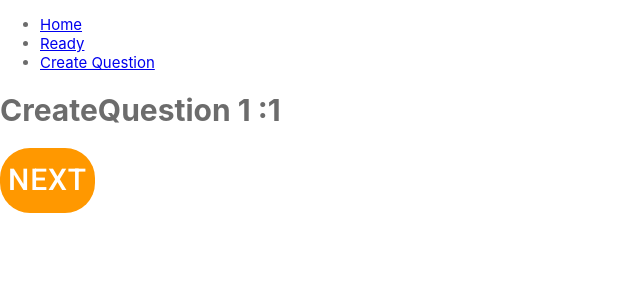
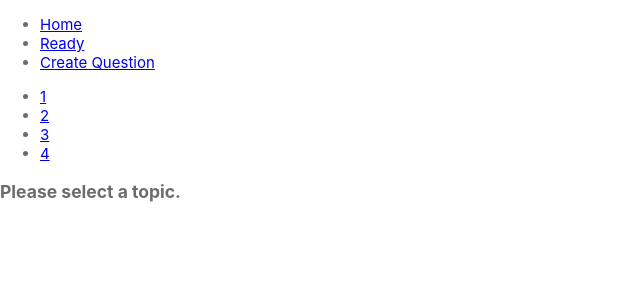
Before and after one commit to sniirr/GOD, a React (Create React App) app in the folder client/: page /create_question in a window 1280 px wide. Shown: the top 300 px of the page, without its empty margins (0-640 px from the left). Built offline with nearby package versions, Linux system fonts and the light colour scheme.

Commit message:
init solution

```diff
--- a/client/src/views/pages/CreateQuestion/CreateQuestion.tsx
+++ b/client/src/views/pages/CreateQuestion/CreateQuestion.tsx
@@ -1,4 +1,12 @@
 import React, { FC, ReactElement, useState } from 'react';
+import {
+    BrowserRouter as Router,
+    Switch,
+    Route,
+    Link,
+    useParams,
+    useRouteMatch
+} from "react-router-dom";
 
 import CreateQuestion1 from './CreateQuestion1';
 import CreateQuestion2 from './CreateQuestion2';
@@ -7,29 +15,67 @@ import CreateQuestion4 from './CreateQuestion4';
 
 export interface createQuestionProps {
     position: number;
-    setPosition:React.Dispatch<React.SetStateAction<number>>;
+    setPosition: React.Dispatch<React.SetStateAction<number>>;
 }
 
 
 const CreateQuestion: FC = () => {
     const [position, setPosition] = useState(1);
+    let { path, url } = useRouteMatch();
 
     return (
         <div>
-            {setPage(position, setPosition)}
+            <ul>
+                <li>
+                    <Link to={`${url}/1`}>1</Link>
+                </li>
+                <li>
+                    <Link to={`${url}/2`}>2</Link>
+                </li>
+                <li>
+                    <Link to={`${url}/3`}>3</Link>
+                </li>
+                <li>
+                    <Link to={`${url}/4`}>4</Link>
+                </li>
+            </ul>
+            <Switch>
+                <Route exact path={path}>
+                    <h3>Please select a topic.</h3>
+                </Route>
+                <Route path={`${path}/:topicId`}>
+                    <Topic />
+                </Route>
+            </Switch>
+        </div>
+    );
+}
+
+const Topic: FC = () => {
+    // The <Route> that rendered this component has a
+    // path of `/topics/:topicId`. The `:topicId` portion
+    // of the URL indicates a placeholder that we can
+    // get from `useParams()`.
+    //
+    // eslint-disable-next-line
+    let { topicId } = useParams<{ topicId: string }>();
+
+    return (
+        <div>
+            <h3>{topicId}</h3>
         </div>
     );
 }
 
 // eslint-disable-next-line
-function setPage (position:number, setPosition:React.Dispatch<React.SetStateAction<number>>):ReactElement {
+function setPage(position: number, setPosition: React.Dispatch<React.SetStateAction<number>>): ReactElement {
     console.log(position);
 
-    switch(position){
-        case 1: return <CreateQuestion1 position={position} setPosition={setPosition}/>;
-        case 2: return <CreateQuestion2 position={position} setPosition={setPosition}/>;
-        case 3: return <CreateQuestion3 position={position} setPosition={setPosition}/>;
-        case 4: return <CreateQuestion4 position={position} setPosition={setPosition}/>;
+    switch (position) {
+        case 1: return <CreateQuestion1 position={position} setPosition={setPosition} />;
+        case 2: return <CreateQuestion2 position={position} setPosition={setPosition} />;
+        case 3: return <CreateQuestion3 position={position} setPosition={setPosition} />;
+        case 4: return <CreateQuestion4 position={position} setPosition={setPosition} />;
         default: return <CreateQuestion1 position={position} setPosition={setPosition} />;
     }
 }
```
